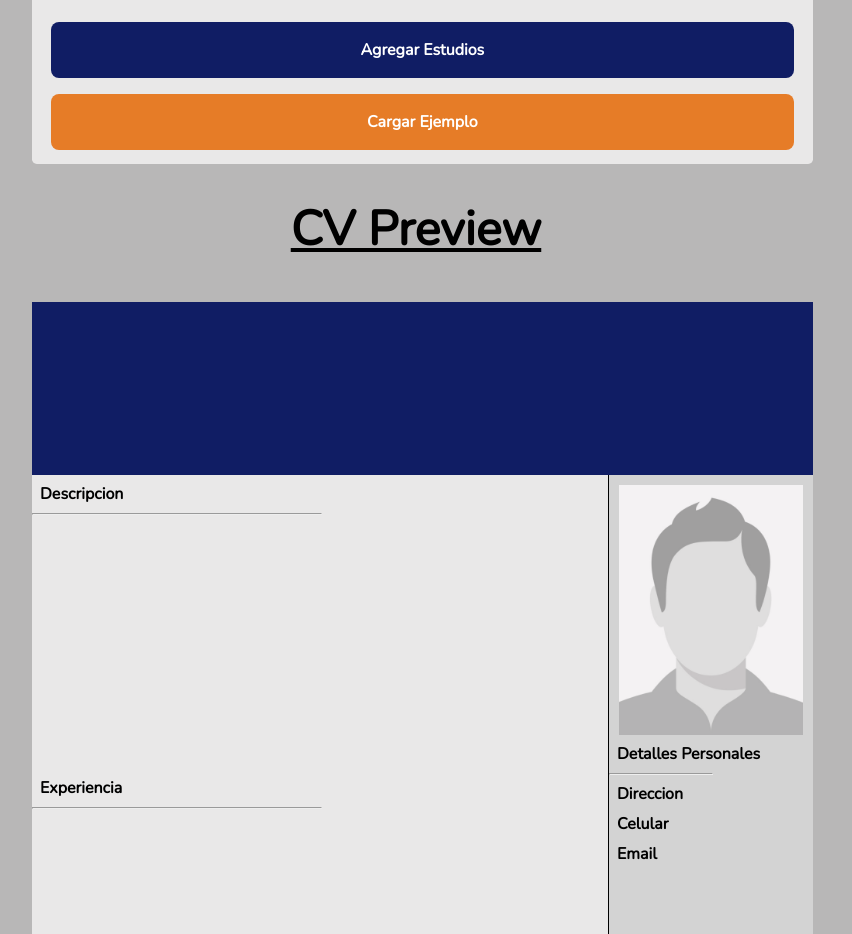
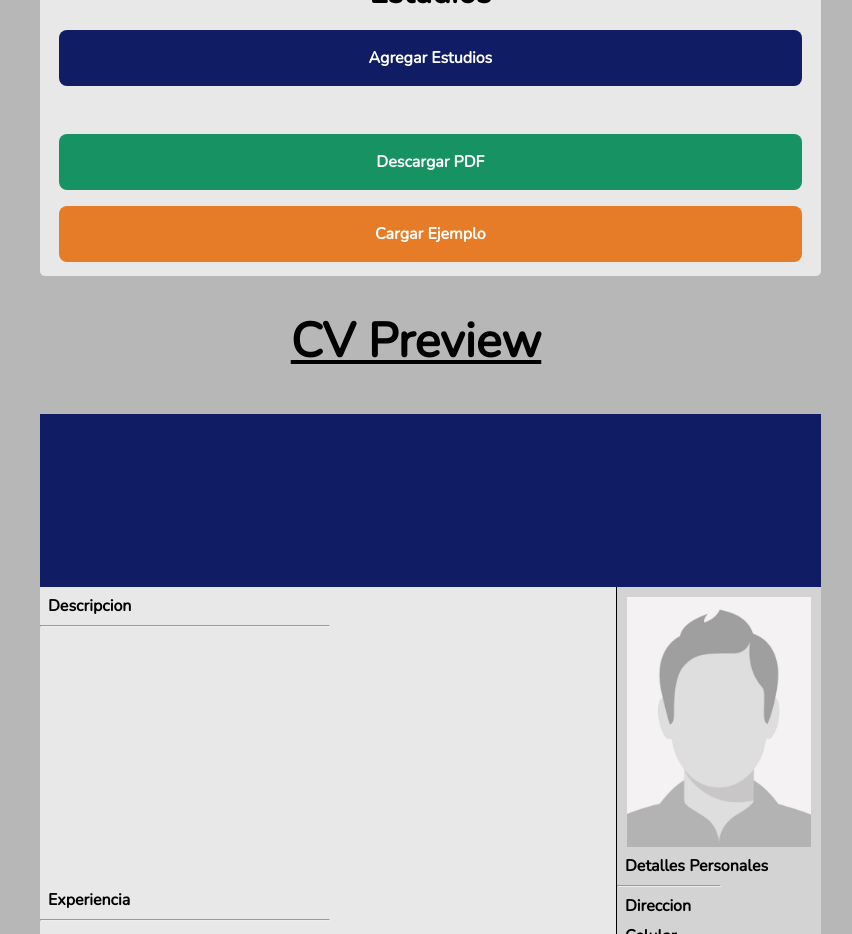
Before and after one commit to SebasDrewes/cv-maker, a React (Create React App) app: page / in a window 1280 px wide. Shown: the part 960-1894 px from the top of the page, without its empty margins (224-1076 px from the left). Built offline with nearby package versions, Linux system fonts and the light colour scheme.

Commit message:
terminada refactorizacion a hooks

```diff
--- a/src/App.css
+++ b/src/App.css
@@ -1,4 +1,7 @@
 @import url('https://fonts.googleapis.com/css2?family=Nunito&display=swap');
+@media print {
+  @page { size: landscape; }
+}
 body {
   font-family: 'Nunito', serif;
   background-color: rgb(184, 183, 183);
--- a/src/App.jsx
+++ b/src/App.jsx
@@ -1,5 +1,5 @@
-import React, { useState } from 'react';
-// import ReactToPrint from 'react-to-print';
+import React, { useState, useRef } from 'react';
+import { useReactToPrint } from 'react-to-print';
 import './App.css';
 import uniqid from 'uniqid';
 import { Link } from 'react-scroll';
@@ -9,6 +9,10 @@ import WorkInfo from './components/WorkInfo';
 import Preview from './components/Preview';
 
 const App = () => {
+  const componentRef = useRef();
+  const handlePrint = useReactToPrint({
+    content: () => componentRef.current,
+  });
   const [generalInfo, setGeneralInfo] = useState({
     firstName: '',
     lastName: '',
@@ -308,11 +312,7 @@ Podes ver mis proyectos en: https://github.com/SebasDrewes`,
         {studyList()}
         {studyForm()}
         {displayStudyButton()}
-        {/* <ReactToPrint
-          pageStyle="  @page { size: landscape; margin: 0; }"
-          trigger={() => <button type="button" className="pdf">Descargar PDF</button>}
-          content={() => this.componentRef}
-        /> */}
+        <button type="button" className="pdf" onClick={handlePrint}>Descargar PDF</button>
         <Link
           to="bottom"
           spy
@@ -328,6 +328,7 @@ Podes ver mis proyectos en: https://github.com/SebasDrewes`,
       <div id="previewMainContainer">
         <Preview
           generalInfo={generalInfo}
+          ref={componentRef}
           photo={photo}
           studiesList={studiesList}
           workList={workList}
--- a/src/components/Preview.jsx
+++ b/src/components/Preview.jsx
@@ -1,10 +1,10 @@
-import React/* , { useState } */from 'react';
+import React from 'react';
 import PropTypes from 'prop-types';
 import './Preview.css';
 
-const Preview = ({
+const Preview = React.forwardRef(({
   generalInfo, photo, studiesList, workList,
-}) => {
+}, ref) => {
   // def elementos general
   const {
     firstName, lastName, title, address,
@@ -64,7 +64,7 @@ const Preview = ({
     return works || null;
   }
   return (
-    <div id="previewContainer">
+    <div id="previewContainer" ref={ref}>
       <div id="previewMain">
         <p id="previewName">
           {firstName}
@@ -126,11 +126,11 @@ const Preview = ({
       </div>
     </div>
   );
-};
+});
 Preview.propTypes = {
   photo: PropTypes.string.isRequired,
-  workList: PropTypes.objectOf(PropTypes.any).isRequired,
-  studiesList: PropTypes.objectOf(PropTypes.any).isRequired,
+  workList: PropTypes.arrayOf(PropTypes.any).isRequired,
+  studiesList: PropTypes.arrayOf(PropTypes.any).isRequired,
   generalInfo: PropTypes.objectOf(PropTypes.any).isRequired,
 };
 PropTypes.checkPropTypes();
--- a/src/index.css
+++ /dev/null
@@ -1,13 +0,0 @@
-body {
-  margin: 0;
-  font-family: -apple-system, BlinkMacSystemFont, 'Segoe UI', 'Roboto', 'Oxygen',
-    'Ubuntu', 'Cantarell', 'Fira Sans', 'Droid Sans', 'Helvetica Neue',
-    sans-serif;
-  -webkit-font-smoothing: antialiased;
-  -moz-osx-font-smoothing: grayscale;
-}
-
-code {
-  font-family: source-code-pro, Menlo, Monaco, Consolas, 'Courier New',
-    monospace;
-}
--- a/src/index.jsx
+++ b/src/index.jsx
@@ -1,6 +1,5 @@
 import React from 'react';
 import ReactDOM from 'react-dom';
-import './index.css';
 import App from './App';
 
 ReactDOM.render(
```
